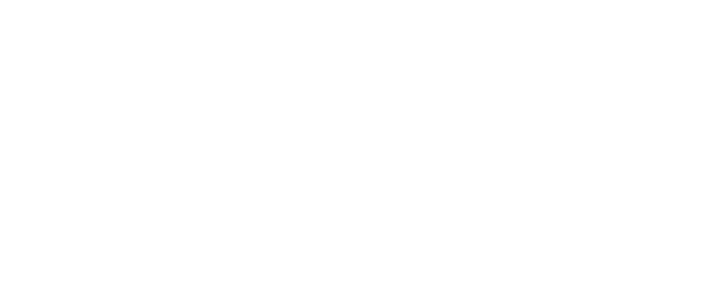
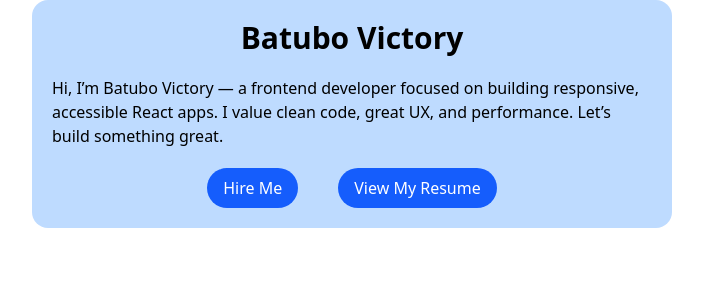
Before and after one commit to Phoenix-Domain/my-typescript-app, a React (Vite) app: page / in a window 1280 px wide. Shown: the top 300 px of the page, without its empty margins (288-991 px from the left). Built offline with nearby package versions, Linux system fonts and the light colour scheme.

Commit message:
feat: Create Bio card

```diff
--- a/src/App.tsx
+++ b/src/App.tsx
@@ -1,10 +1,14 @@
 import './App.css';
+import Card from './components/Card';
 
 function App() {
  return(
- <>
-
- </>
+<>
+    <Card
+        title='Batubo Victory'
+        bio='Hi, I’m Batubo Victory — a frontend developer focused on building responsive, accessible React apps. I value clean code, great UX, and performance. Let’s build something great.'
+    />
+</>
  )
 }
 
--- /dev/null
+++ b/src/components/Button.tsx
@@ -0,0 +1,14 @@
+interface ButtonProps{
+    label: string;
+    type: 'button' | 'submit' | 'reset';
+}
+
+function Button({label, type}: ButtonProps){
+    return(
+        <button type={type} className='px-4 py-2 bg-blue-600 text-white rounded-full'>
+            {label}
+        </button>
+    )
+}
+
+export default Button
--- /dev/null
+++ b/src/components/Card.tsx
@@ -0,0 +1,32 @@
+import Button from './Button';
+
+interface ButtonProps{
+    title: string;
+    bio: string
+}
+
+function Card({title, bio}: ButtonProps){
+    return(
+        <section className='flex flex-col bg-blue-200 items-center gap-5 max-w-[50%] p-5 m-auto rounded-2xl'>
+            <h1 className='text-3xl font-bold'>
+                {title}
+            </h1>
+            <p>
+                {bio}
+            </p>
+            <article className='flex gap-10'>
+                <Button
+                    type='button'
+                    label='Hire Me'
+                />
+
+                <Button
+                    type='button'
+                    label='View My Resume'
+                />
+            </article>
+        </section>
+    )
+}
+
+export default Card;
```
